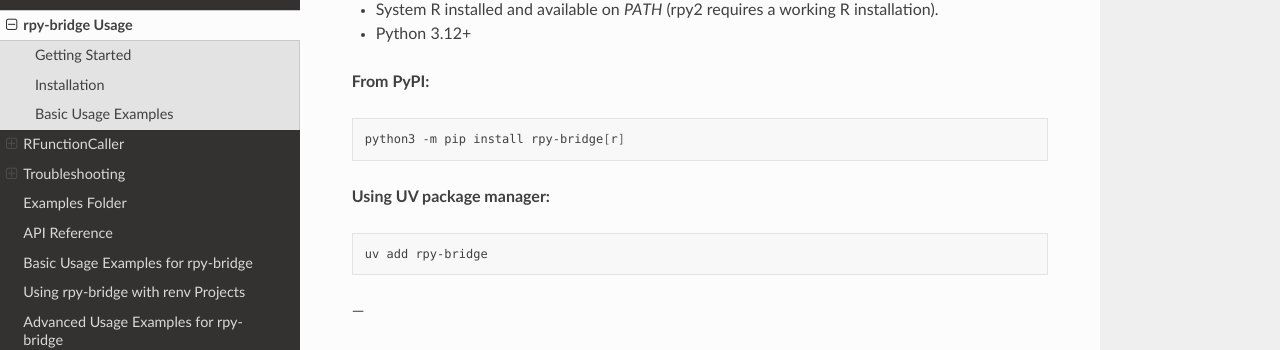
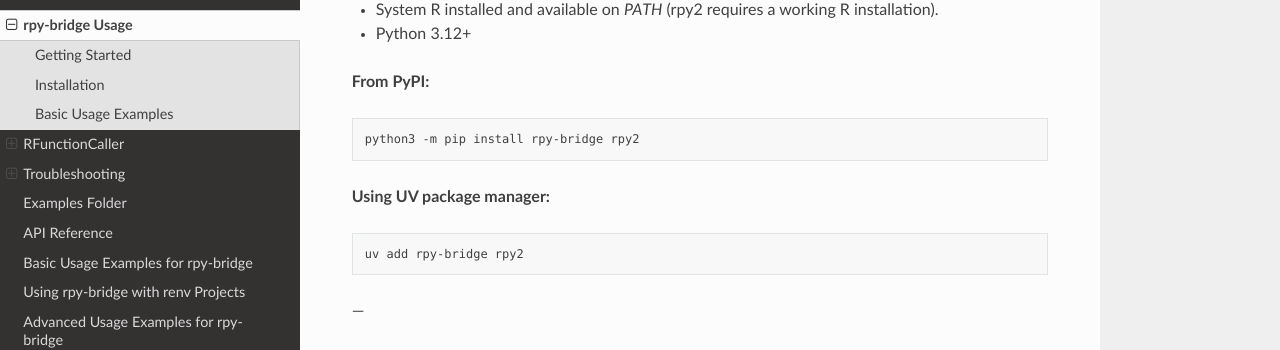
Before and after one commit to vic-cheung/rpy-bridge, a Sphinx documentation site: the page built from docs/usage.rst, in a window 1280 px wide and 900 px high, scrolled down 338 px. Shown: the part 128-478 px from the top of the window. Built offline with Sphinx 7.4.7 and the Read the Docs theme 3.1.0, drawn with Linux system fonts in a browser that asks for light colours; pages that are not in the unit, such as notebooks, are missing from menus.

Commit message:
update install instructions

```diff
--- a/docs/usage.rst
+++ b/docs/usage.rst
@@ -22,13 +22,13 @@
 
 .. code-block:: bash
 
-    python3 -m pip install rpy-bridge[r]
+    python3 -m pip install rpy-bridge rpy2
 
 **Using UV package manager:**
 
 .. code-block:: bash
 
-    uv add rpy-bridge
+    uv add rpy-bridge rpy2
 
 
 ---
```
Also changed, not shown: README.md (+4 -2 lines).
